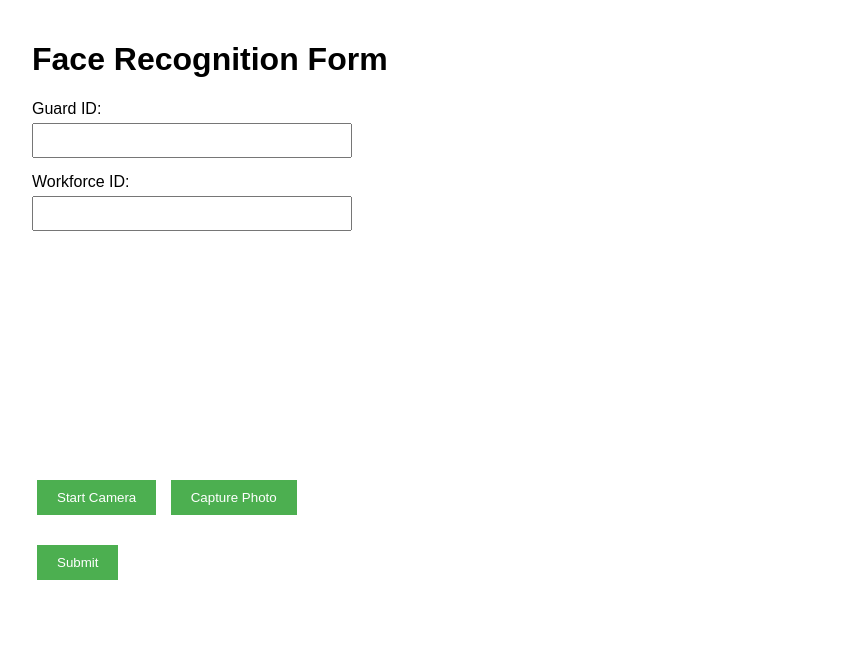
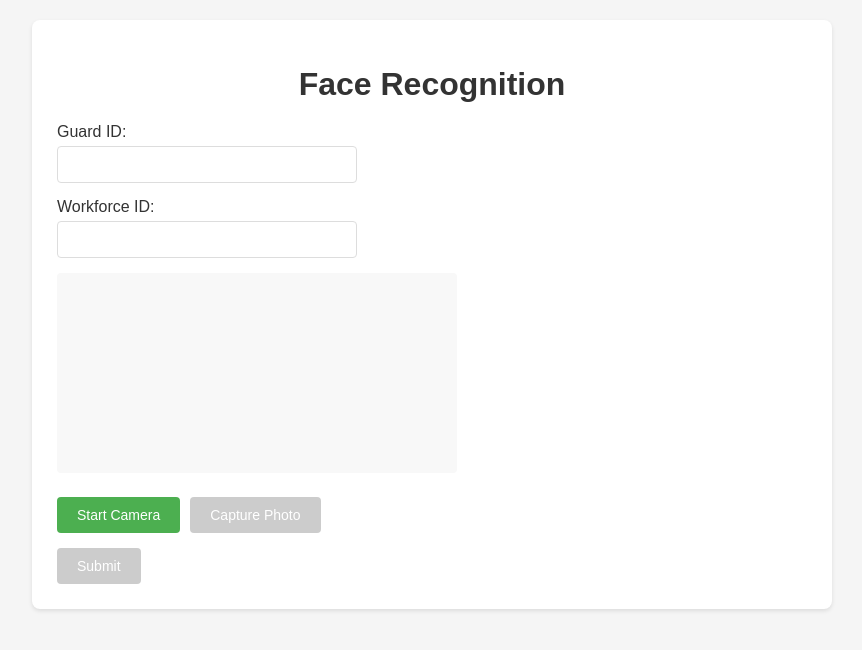
Before and after one commit to kishor19961/face-recognition-app, a Flask app: page / in a window 1280 px wide. Shown: the top 650 px of the page, without its empty margins (208-1070 px from the left). Run offline with Flask 2, Linux system fonts and the light colour scheme.

Commit message:
Update index.html

```diff
--- a/templates/index.html
+++ b/templates/index.html
@@ -10,6 +10,13 @@
             max-width: 800px;
             margin: 0 auto;
             padding: 20px;
+            background-color: #f5f5f5;
+        }
+        .container {
+            background-color: white;
+            padding: 25px;
+            border-radius: 8px;
+            box-shadow: 0 2px 4px rgba(0,0,0,0.1);
         }
         .form-group {
             margin-bottom: 15px;
@@ -17,49 +24,82 @@
         label {
             display: block;
             margin-bottom: 5px;
+            color: #333;
+            font-weight: 500;
         }
         input {
-            padding: 8px;
+            padding: 10px;
             width: 100%;
             max-width: 300px;
+            border: 1px solid #ddd;
+            border-radius: 4px;
+            box-sizing: border-box;
+        }
+        input:focus {
+            outline: none;
+            border-color: #4CAF50;
+            box-shadow: 0 0 5px rgba(76,175,80,0.2);
+        }
+        #camera-container {
+            margin: 15px 0;
+            max-width: 400px;
+        }
+        #video {
+            width: 100%;
+            border-radius: 4px;
+            margin-bottom: 10px;
+            background-color: #f8f8f8;
+        }
+        #canvas {
+            display: none;
+        }
+        #preview {
+            max-width: 100%;
+            border-radius: 4px;
+            margin: 10px 0;
+            display: none;
+        }
+        .button-group {
+            margin-top: 15px;
+            display: flex;
+            gap: 10px;
+            flex-wrap: wrap;
         }
         button {
             padding: 10px 20px;
             background-color: #4CAF50;
             color: white;
             border: none;
+            border-radius: 4px;
             cursor: pointer;
-            margin: 5px;
+            font-size: 14px;
+            transition: background-color 0.3s;
         }
         button:hover {
             background-color: #45a049;
         }
-        #camera-container {
-            margin: 20px 0;
-            max-width: 400px;
-        }
-        #video {
-            width: 100%;
-            margin-bottom: 10px;
-        }
-        #canvas {
-            display: none;
-        }
-        #preview {
-            max-width: 100%;
-            margin: 10px 0;
-            display: none;
+        button:disabled {
+            background-color: #cccccc;
+            cursor: not-allowed;
         }
         .camera-buttons {
             margin: 10px 0;
+            display: flex;
+            gap: 10px;
         }
         .hidden {
             display: none;
         }
+        h1 {
+            color: #333;
+            margin-bottom: 20px;
+            text-align: center;
+        }
     </style>
 </head>
 <body>
-    <h1>Face Recognition Form</h1>
+    <div class="container">
+        <h1>Face Recognition</h1>
         <form id="recognitionForm" action="{{ url_for('upload') }}" method="post" enctype="multipart/form-data">
             <div class="form-group">
                 <label for="guard_id">Guard ID:</label>
@@ -75,6 +115,7 @@
                 <video id="video" autoplay playsinline></video>
                 <canvas id="canvas"></canvas>
                 <img id="preview" alt="Captured photo">
+                <input type="hidden" name="photo" id="photoInput">
 
                 <div class="camera-buttons">
                     <button type="button" id="startCamera">Start Camera</button>
@@ -83,9 +124,9 @@
                 </div>
             </div>
 
-        <input type="hidden" name="photo" id="photoInput">
             <button type="submit" id="submitButton" disabled>Submit</button>
         </form>
+    </div>
 
     <script>
         let stream = null;
@@ -172,7 +213,6 @@
             if (!photoInput.value) {
                 e.preventDefault();
                 alert('Please capture a photo before submitting.');
-                return;
             }
         });
     </script>
```
Lines whose indentation alone changed are shown as unchanged.
